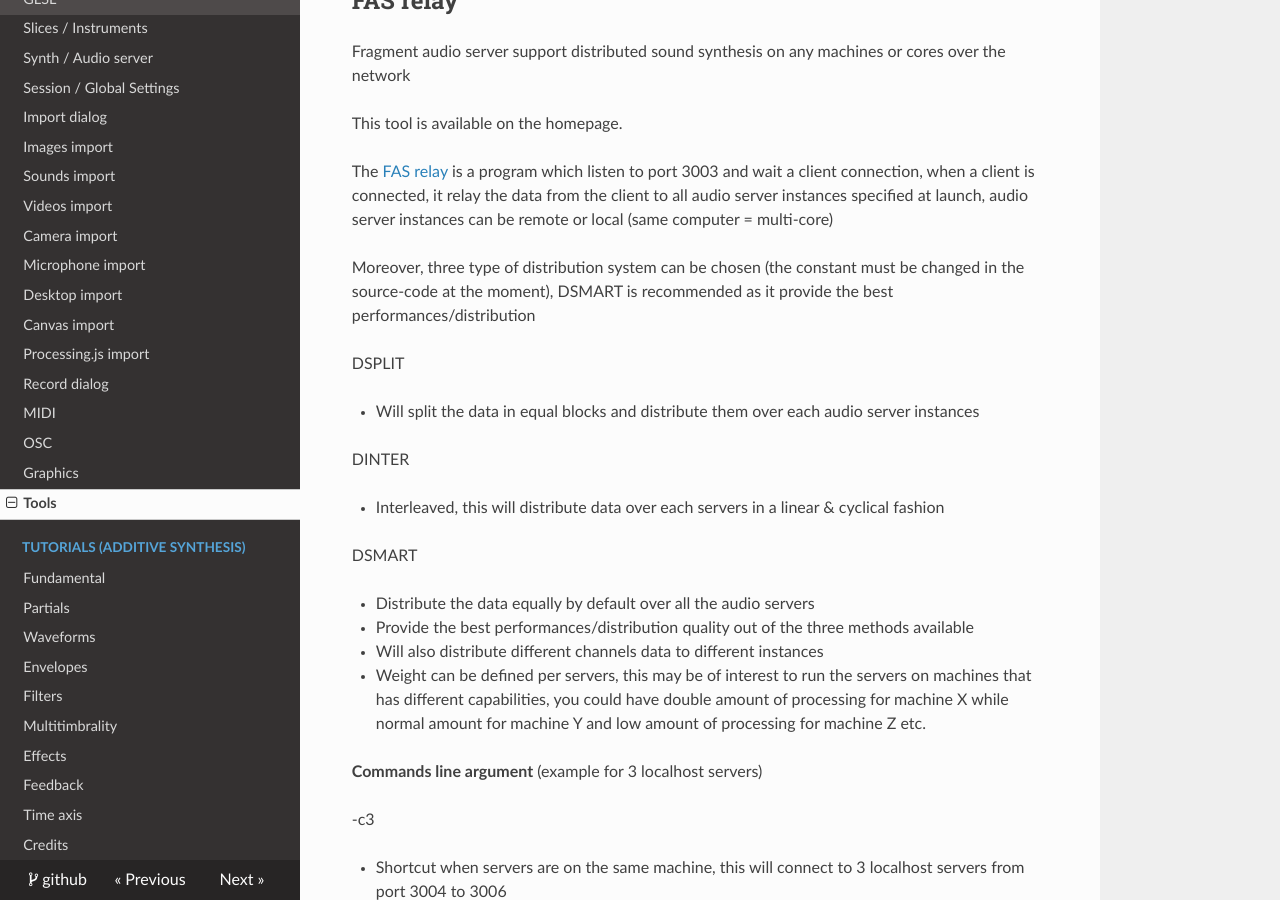
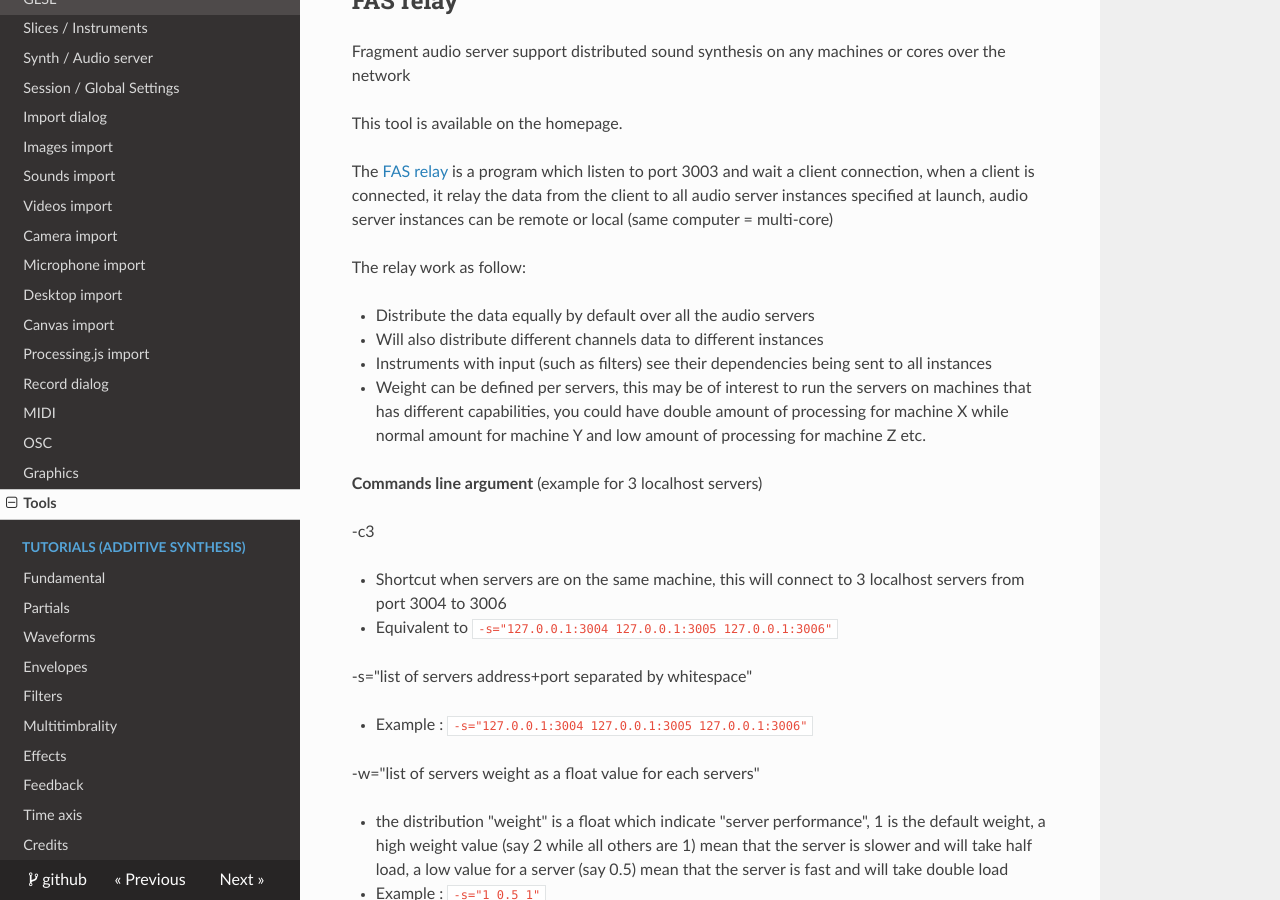
Before and after one commit to grz0zrg/fsynth, an MkDocs documentation site: the page built from documentation/mk/docs/tools.md, in a window 1280 px wide and 900 px high, scrolled down 2462 px. Built offline with MkDocs 1.6.1, drawn with Linux system fonts in a browser that asks for light colours; nearby versions of some CDN libraries; old or Windows-style settings are respelled for this version of MkDocs.

```diff
--- a/documentation/mk/docs/tools.md
+++ b/documentation/mk/docs/tools.md
@@ -72,21 +72,11 @@
 
 The [FAS relay](https://github.com/grz0zrg/fsynth/tree/master/fas_relay) is a program which listen to port 3003 and wait a client connection, when a client is connected, it relay the data from the client to all audio server instances specified at launch, audio server instances can be remote or local (same computer = multi-core)
 
-Moreover, three type of distribution system can be chosen (the constant must be changed in the source-code at the moment), DSMART is recommended as it provide the best performances/distribution
-
-DSPLIT
-
-- Will split the data in equal blocks and distribute them over each audio server instances
-
-DINTER
-
-- Interleaved, this will distribute data over each servers in a linear & cyclical fashion
-
-DSMART
+The relay work as follow:
 
 - Distribute the data equally by default over all the audio servers
-- Provide the best performances/distribution quality out of the three methods available
 - Will also distribute different channels data to different instances
+- Instruments with input (such as filters) see their dependencies being sent to all instances
 - Weight can be defined per servers, this may be of interest to run the servers on machines that has different capabilities, you could have double amount of processing for machine X while normal amount for machine Y and low amount of processing for machine Z etc.
 
 **Commands line argument** (example for 3 localhost servers)
```
Also changed, not shown: 2 other files.
